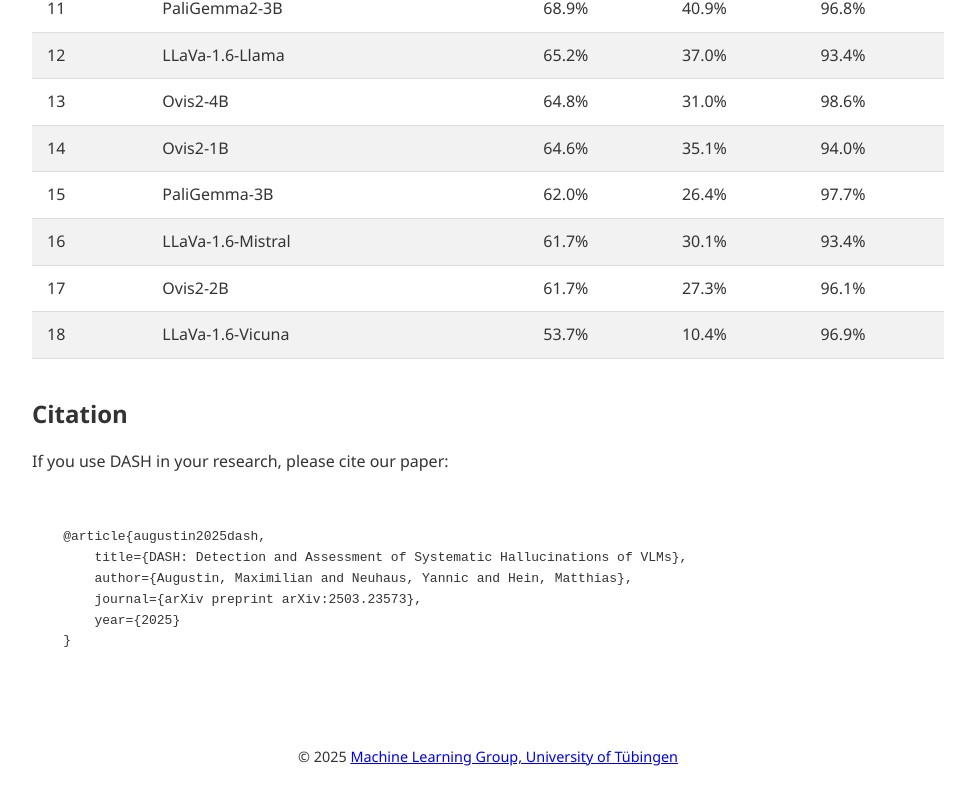
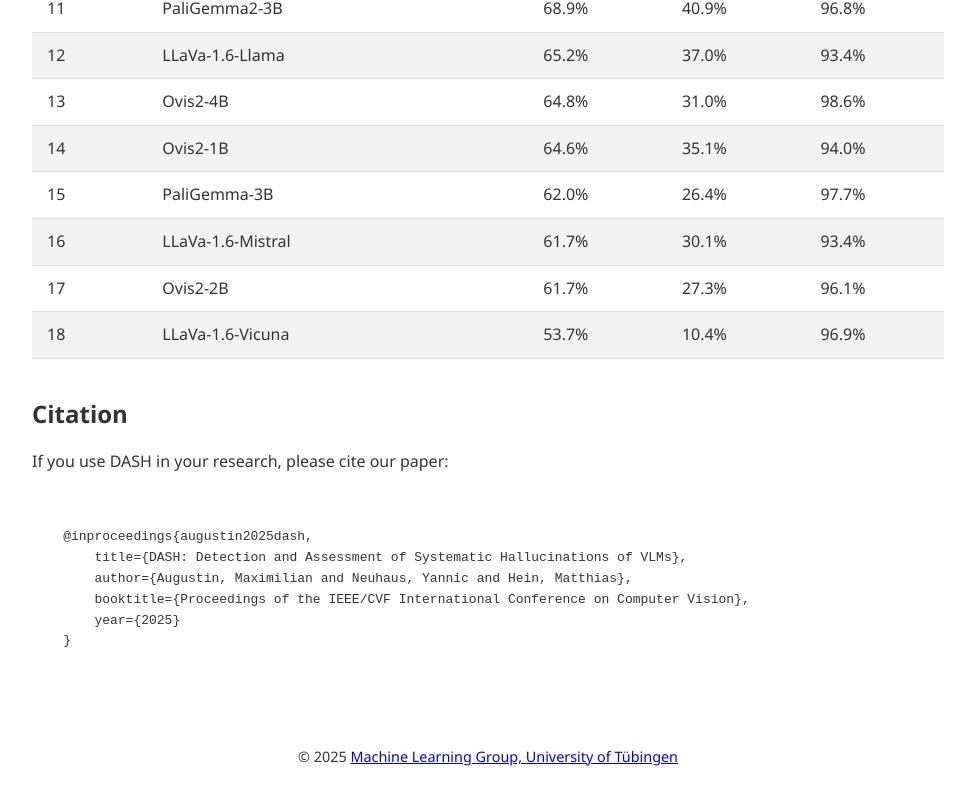
Before and after one commit to YanNeu/DASH, a plain HTML site: page docs/index.html in a window 1280 px wide. Shown: the part 2649-3453 px from the top of the page, without its empty margins (152-1127 px from the left). Drawn offline with Linux system fonts and the light colour scheme.

Commit message:
update citation

```diff
--- a/docs/index.html
+++ b/docs/index.html
@@ -227,10 +227,10 @@
             </p>
             <pre>
 
-    @article{augustin2025dash,
+    @inproceedings{augustin2025dash,
         title={DASH: Detection and Assessment of Systematic Hallucinations of VLMs},
         author={Augustin, Maximilian and Neuhaus, Yannic and Hein, Matthias},
-        journal={arXiv preprint arXiv:2503.23573},
+        booktitle={Proceedings of the IEEE/CVF International Conference on Computer Vision},
         year={2025}
     }
             </pre>
```
